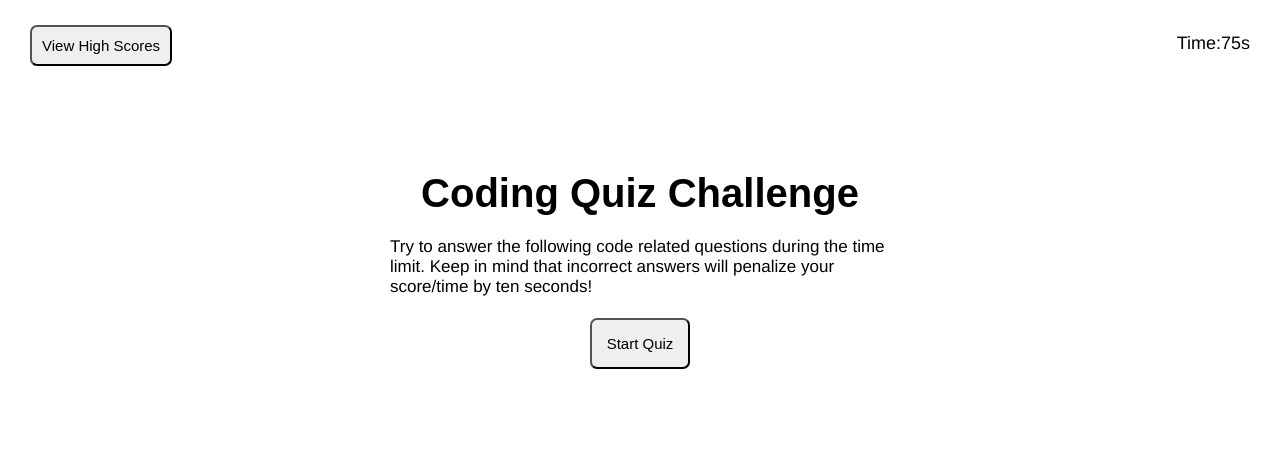
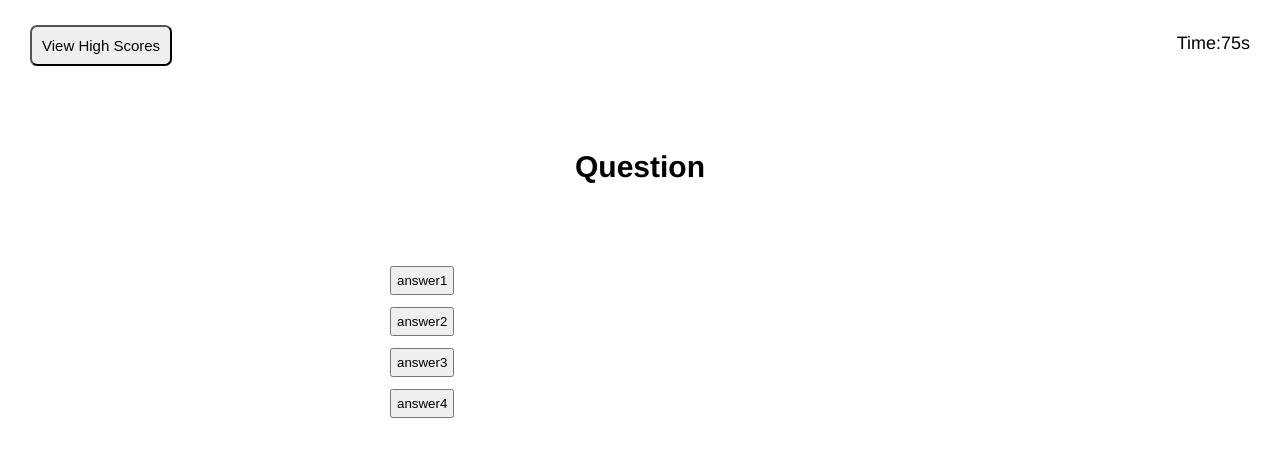
Before and after one commit to hpere102/code-quiz, a plain HTML site: page index.html in a window 1280 px wide. Drawn offline with Linux system fonts and the light colour scheme.

Commit message:
html question section complete

```diff
--- a/assets/css/style.css
+++ b/assets/css/style.css
@@ -47,6 +47,8 @@
         flex-direction: column;
         align-items: center;
         justify-content: space-evenly;
+        display: none;
+
 
     }
 
@@ -69,3 +71,31 @@
 
 
     }
+
+    .questions-container {
+        width: 500px;
+        height: 280px;
+        margin: auto;
+        display: flex;
+        flex-direction: column;
+        align-items: center;
+        justify-content: space-between;
+
+    }
+
+    .questions-container h2 {
+        font-size: 30px;
+    }
+
+    .questions-container ul {
+        align-self: flex-start;
+        list-style-type: none;
+
+
+    }
+
+    .btn-choice {
+        padding: 5px;
+        margin-bottom:12px;
+        cursor: pointer;
+    }
--- a/index.html
+++ b/index.html
@@ -29,16 +29,23 @@
                 <p>Try to answer the following code related questions during the time limit. Keep in mind that incorrect answers will penalize your score/time by ten seconds!</p>
                 <button id="start" class="btn btn-start" type="button">Start Quiz</button>
             </section>
-        </div>
+
+
+            <section class="questions-container" id="questions">
+                <h2 id="question">Question</h2>
+                <ul>
+                    <li class="options"><button class="btn btn-choice ansBtn" id="answer-1" value="0" type="button">answer1</button></li>
+                    <li class="options"><button class="btn btn-choice ansBtn" id="answer-2" value="1" type="button">answer2</button></li>
+                    <li class="options"><button class="btn btn-choice ansBtn" id="answer-3" value="2" type="button">answer3</button></li>
+                    <li class="options"><button class="btn btn-choice ansBtn" id="answer-4" value="3" type="button">answer4</button></li>
+                </ul>
+
+
+            </section>
 
 
 
-
-
-
-
-
-
+        </div>
 
 
 
```
